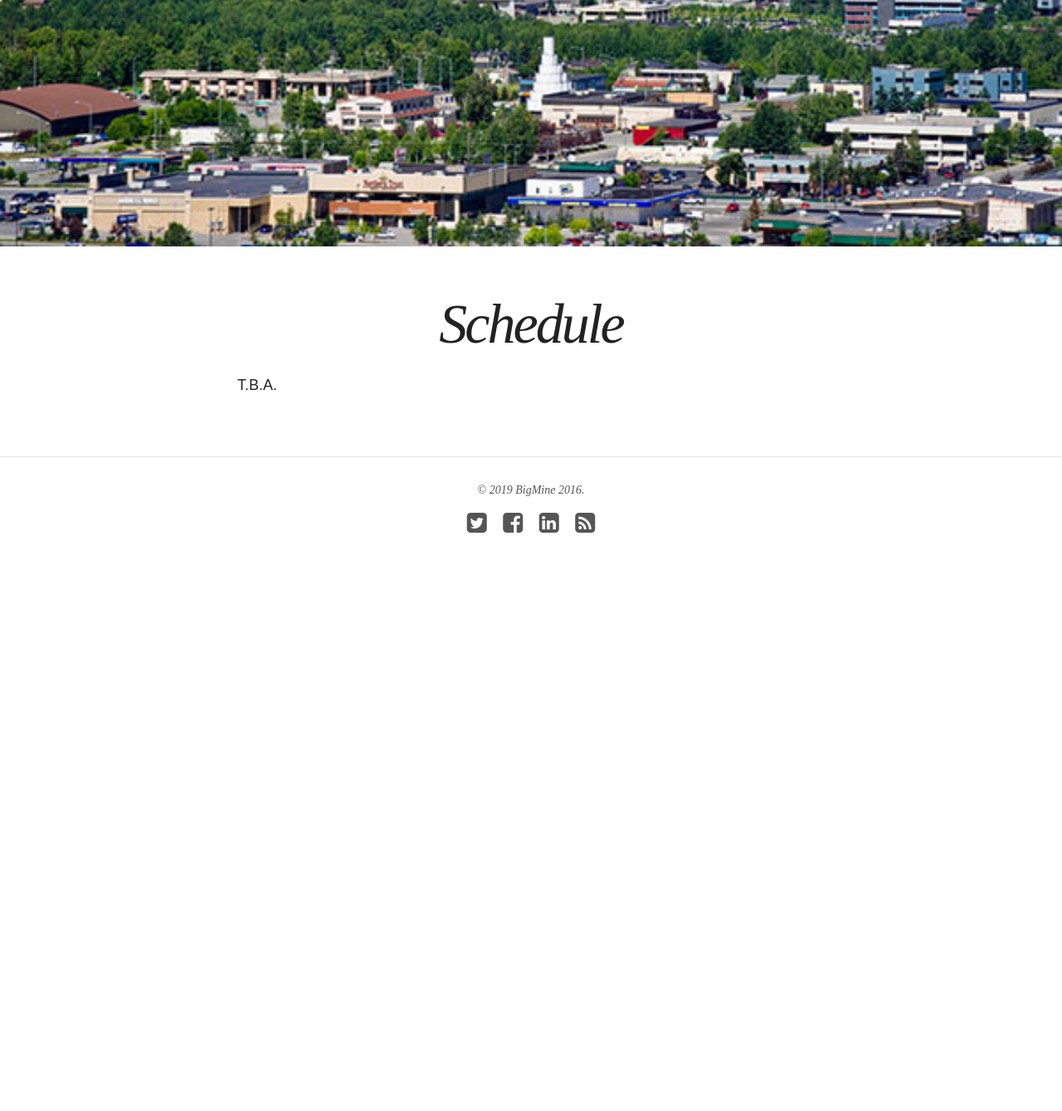
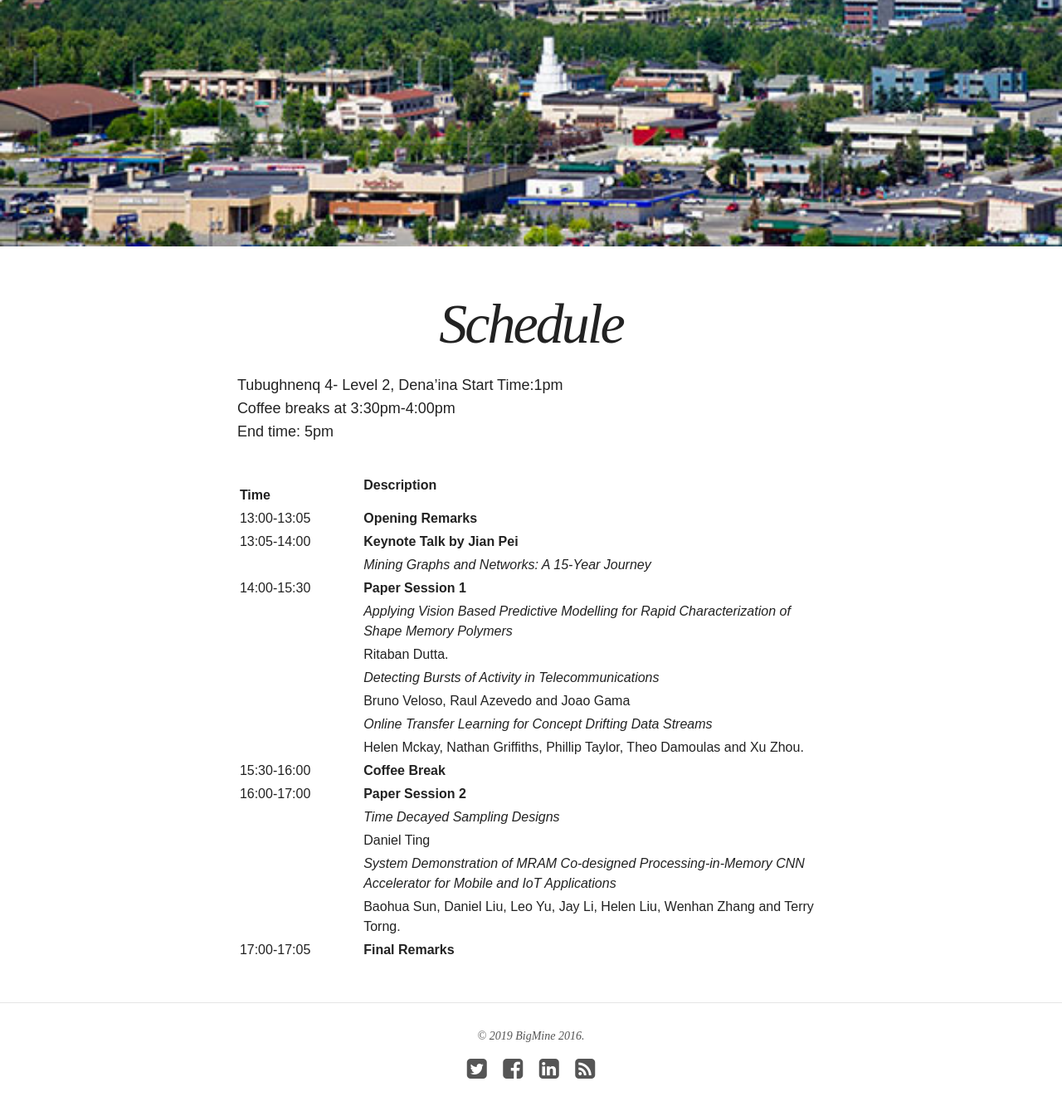
Before and after one commit to bigmine/bigmine19, a Jekyll site: the page built from schedule.md, in a window 1280 px wide and 1400 px high, scrolled down 695 px. Shown: the top 1339 px of the window at 83% size. Built offline with Jekyll 4.4.1, drawn with Linux system fonts in a browser that asks for light colours; nearby versions of some CDN libraries; before the commit the page ends 1437 px from its top, so only the background shows below that.

Commit message:
Update schedule.md

```diff
--- a/schedule.md
+++ b/schedule.md
@@ -5,52 +5,27 @@ image:
   feature: anchorage.jpg
 ---
 
-T.B.A.
-
-<!-- Preliminary schedule:
-Coming soon...
-
-
-More details to be announced
-
-Start Time: 8am
-Coffee breaks at 10:00am-10:30am and 3:00pm-3:30pm
-Lunch 12-1pm
+Tubughnenq 4- Level 2, Dena’ina
+Start Time:1pm
+Coffee breaks at 3:30pm-4:00pm
 End time: 5pm
-
 
 | &nbsp; &nbsp; &nbsp; &nbsp; &nbsp; &nbsp; &nbsp; &nbsp; &nbsp; &nbsp; &nbsp;  &nbsp; &nbsp; &nbsp;  Time &nbsp;&nbsp; &nbsp; &nbsp; &nbsp; &nbsp; &nbsp; | Description |
 | :---  | :---  |
-| 8:00-8:10 | **Opening Remarks** |
-| 8:10-9:00 | **Keynote Talk by Manik Varma (Microsoft Research India)**  |
-|               |*The Extremes of Machine Learning*|
-| 9:00-9:30  | **Paper Session 1** |
-|               | *Temporal Approach to Opinion Fraud Detection* |
-|               |   Rachna Rani and Durga Toshniwal. |
-| 9:30-10:00 | **Coffee Break** |
-| 10:00-11:00 | **Keynote Talk by Saso Dzeroski (IJS Ljubljana)** |
-| |*Multi-target prediction on data streams* |
-| 11:00-12:00 | **Paper Session 2** |
-|               | *Anomaly Detection with Generative Adversarial Networks for Multivariate Time Series*|
-|               |   Dan Li, Dacheng Chen, Jonathan Goh and See-Kiong Ng |
-|               | *Fall Detection from Physical Activity Monitoring Data*|
-|               |   Dharmitha Ajerla, Sazia Mahfuz and Farhana Zulkernine. |
-| 12:00-13:00 | **Lunch Break** |
-| 13:00-14:00 | **Keynote Talk by Geoff Webb (Monash University)** |
-| |*Learning in a dynamic and ever changing world* |
-| 14:00-14:30 | **Paper Session 3** |
-|               | *Learn to Combine Modalities in Multimodal Deep Networks* |
-|               |    Kuan Liu, Yanen Li, Ning Xu and Premkumar Natarajan. |
-| 14:30-15:00 | **Coffee Break** |
-| 15:00-15:55 | **Keynote Talk by Latifur Khan (University of Texas at Dallas)** |
-| | *Data to Knowledge: Modernizing Political Event Data for Big Data Social Science Research* |
-| 15:55-16:55 | **Paper Session 4** |
-|               | *GroupReduce: Block-Wise Low-Rank Approximation for Neural Language Model Shrinking* |
-|               |    Patrick Chen, Si Si, Yang Li, Ciprian Chelba and Cho-Jui Hsieh. |
-|               | *Challenges and Experiences in Building an Interactive Enterprise-Scale B2B Recommender System with Natural Language Support* |
-|               | Vassilios Vassiliadis, Michalis Vlachos, Thomas Parnell, Celestine Duenner, Kathrin Kathrin Wardatzky and Kubilay Atasu. |
-| 16:55-17:00 | **Final Remarks** |
-
-
-
--->
+| 13:00-13:05 | **Opening Remarks** |
+| 13:05-14:00 | **Keynote Talk by Jian Pei**  |
+|               |*Mining Graphs and Networks: A 15-Year Journey*|
+| 14:00-15:30  | **Paper Session 1** |
+|               | *Applying Vision Based Predictive Modelling for Rapid Characterization of Shape Memory Polymers* |
+|               |   Ritaban Dutta. |
+|               | *Detecting Bursts of Activity in Telecommunications*|
+|               |  Bruno Veloso, Raul Azevedo and Joao Gama |
+|               | *Online Transfer Learning for Concept Drifting Data Streams*|
+|               |   Helen Mckay, Nathan Griffiths, Phillip Taylor, Theo Damoulas and Xu Zhou. |
+| 15:30-16:00 | **Coffee Break** |
+| 16:00-17:00 | **Paper Session 2** |
+|               | *Time Decayed Sampling Designs*|
+|               |   Daniel Ting |
+|               | *System Demonstration of MRAM Co-designed Processing-in-Memory CNN Accelerator for Mobile and IoT Applications*|
+|               |  Baohua Sun, Daniel Liu, Leo Yu, Jay Li, Helen Liu, Wenhan Zhang and Terry Torng. ||
+| 17:00-17:05 | **Final Remarks** |
```
